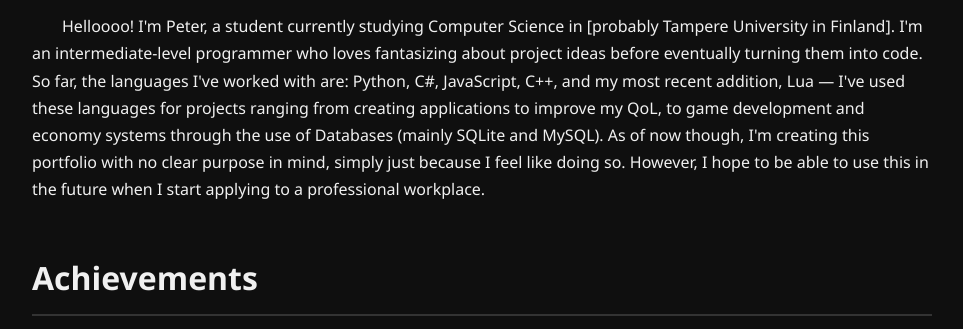
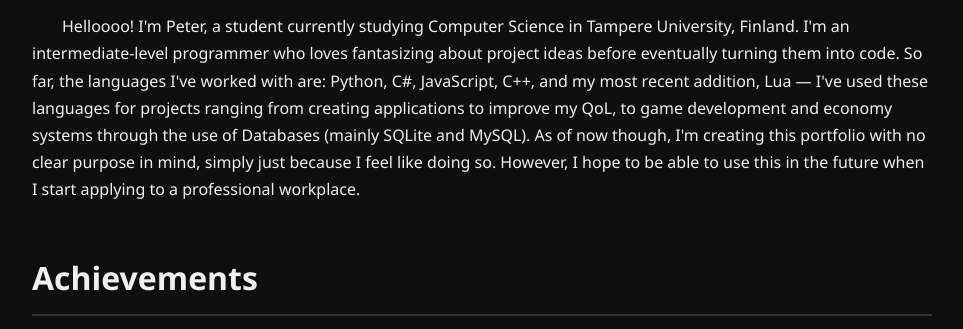
Before and after one commit to artisdoingstuff/Portfolio, a plain HTML site: page index.html in a window 1280 px wide. Shown: the part 462-791 px from the top of the page, without its empty margins (158-1121 px from the left). Drawn offline with Linux system fonts and the light colour scheme.

Commit message:
Removed placeholder text

```diff
--- a/index.html
+++ b/index.html
@@ -31,7 +31,7 @@
             </h2>
             <div class="indent-this">
                 <p>
-                    Helloooo! I'm Peter, a student currently studying Computer Science in [probably Tampere University in Finland].
+                    Helloooo! I'm Peter, a student currently studying Computer Science in Tampere University, Finland.
                     I'm an intermediate-level programmer who loves fantasizing about project ideas before eventually turning them into code.
                     So far, the languages I've worked with are: Python, C#, JavaScript, C++, and my most recent addition, Lua —
                     I've used these languages for projects ranging from creating applications to improve my QoL, to game development and economy systems through the use of Databases (mainly SQLite and MySQL).
```
